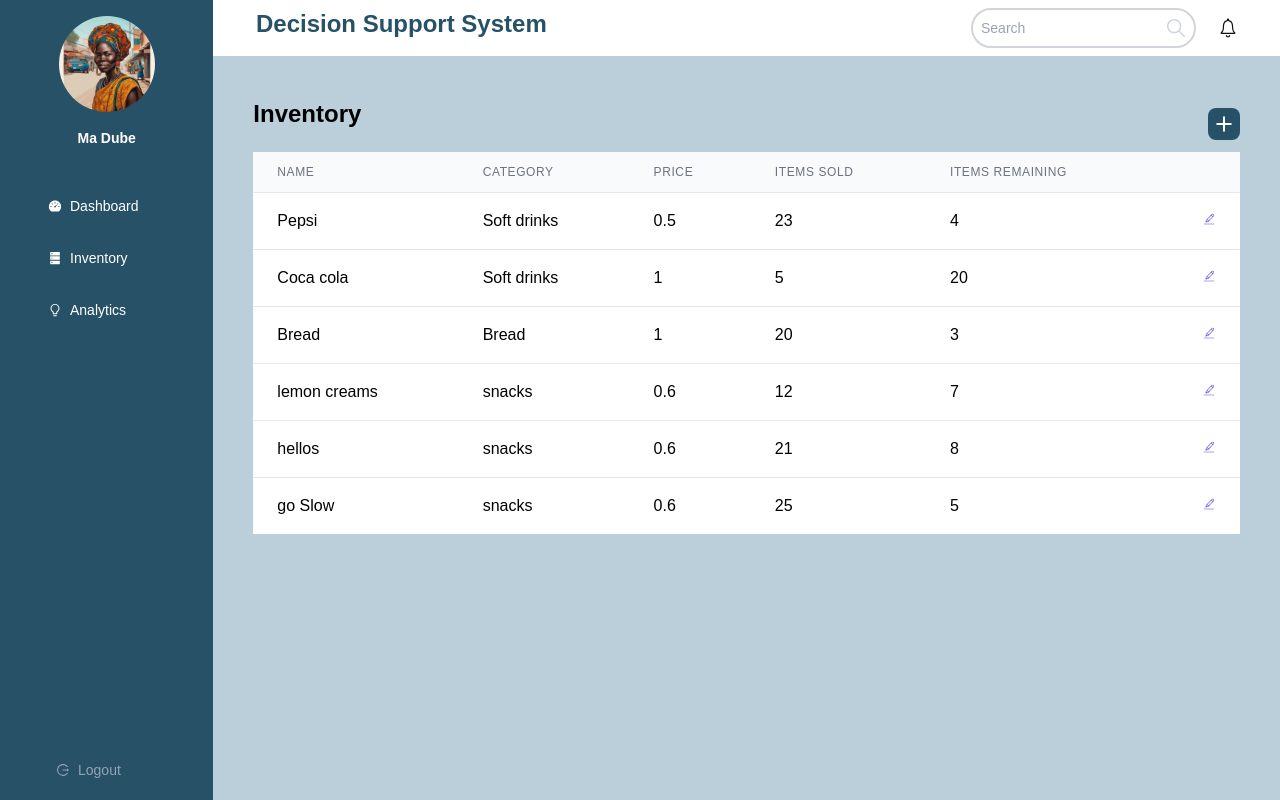
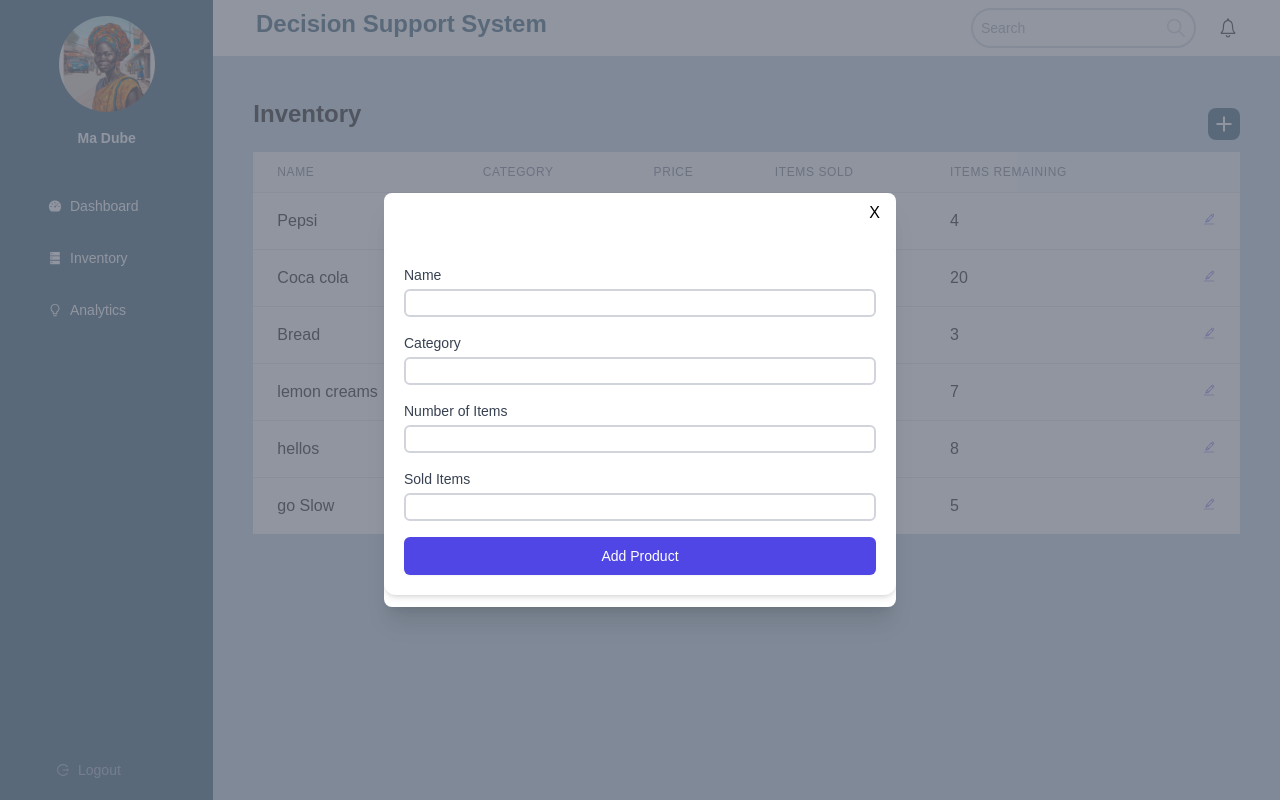
Before and after one commit to francoismavunila/stress_management_web, a Next.js app: page /dashboard/inventory in a window 1280 px wide. Both pictures are taken after a click on the button 1224 px from the left and 124 px from the top of the page. Built offline with nearby package versions, Linux system fonts and the light colour scheme.

Commit message:
add new item

```diff
--- /dev/null
+++ b/src/app/dashboard/components/Modal.js
@@ -0,0 +1,30 @@
+// Modal.js
+import React from 'react'
+
+function Modal({ isOpen, children, onClose }) {
+  if (!isOpen) {
+    return null;
+  }
+
+  return (
+    <div className="fixed inset-0 z-50 overflow-y-auto" aria-labelledby="modal-title" role="dialog" aria-modal="true">
+    <div className="flex items-center justify-center min-h-screen px-4 text-center sm:block sm:p-0">
+        <div className="fixed inset-0 bg-gray-500 bg-opacity-75 transition-opacity" aria-hidden="true"></div>
+        <span className="hidden sm:inline-block sm:align-middle sm:h-screen" aria-hidden="true">&#8203;</span>
+        <div className="inline-block align-middle bg-white rounded-lg text-left overflow-hidden shadow-xl transform transition-all my-8 align-middle max-w-xs w-full sm:max-w-lg">
+        <div className='w-full text-right'>
+            <button
+            onClick={onClose}
+            className="py-2 px-4 text-black rounded-lg"
+            >
+            X
+            </button>
+        </div>
+        {children}
+        </div>
+    </div>
+    </div>
+  )
+}
+
+export default Modal
--- a/src/app/dashboard/inventory/AddProduct.js
+++ b/src/app/dashboard/inventory/AddProduct.js
@@ -6,19 +6,19 @@ function AddProduct() {
       <form>
         <div>
           <label className="block text-sm font-medium text-gray-700">Name</label>
-          <input type="text" className="mt-1 block w-full rounded-md border-gray-300 shadow-sm focus:border-indigo-300 focus:ring focus:ring-indigo-200 focus:ring-opacity-50" />
+          <input type="text" className="mt-1 block w-full rounded-md border-gray-300 border-2 focus:border-indigo-300 focus:ring focus:ring-indigo-200 focus:ring-opacity-50" />
         </div>
         <div className="mt-4">
           <label className="block text-sm font-medium text-gray-700">Category</label>
-          <input type="text" className="mt-1 block w-full rounded-md border-gray-300 shadow-sm focus:border-indigo-300 focus:ring focus:ring-indigo-200 focus:ring-opacity-50" />
+          <input type="text" className="mt-1 block w-full rounded-md border-gray-300 border-2 focus:border-indigo-300 focus:ring focus:ring-indigo-200 focus:ring-opacity-50" />
         </div>
         <div className="mt-4">
           <label className="block text-sm font-medium text-gray-700">Number of Items</label>
-          <input type="number" className="mt-1 block w-full rounded-md border-gray-300 shadow-sm focus:border-indigo-300 focus:ring focus:ring-indigo-200 focus:ring-opacity-50" />
+          <input type="number" className="mt-1 block w-full rounded-md border-gray-300 border-2 focus:border-indigo-300 focus:ring focus:ring-indigo-200 focus:ring-opacity-50" />
         </div>
         <div className="mt-4">
           <label className="block text-sm font-medium text-gray-700">Sold Items</label>
-          <input type="number" className="mt-1 block w-full rounded-md border-gray-300 shadow-sm focus:border-indigo-300 focus:ring focus:ring-indigo-200 focus:ring-opacity-50" />
+          <input type="number" className="mt-1 block w-full rounded-md border-gray-300 border-2 focus:border-indigo-300 focus:ring focus:ring-indigo-200 focus:ring-opacity-50" />
         </div>
         <div className="mt-4">
           <button type="submit" className="w-full py-2 px-4 border border-transparent rounded-md shadow-sm text-sm font-medium text-white bg-indigo-600 hover:bg-indigo-700 focus:outline-none focus:ring-2 focus:ring-offset-2 focus:ring-indigo-500">
--- /dev/null
+++ b/src/app/dashboard/inventory/Sales.js
@@ -0,0 +1,16 @@
+import React from 'react'
+
+function AddProduct() {
+  return (
+    <div className="max-w-md mx-auto bg-white rounded-xl shadow-md overflow-hidden md:max-w-2xl m-3 p-5">
+      <form>
+        <div className="mt-4">
+          <label className="block text-sm font-medium text-gray-700">Items Sold</label>
+          <input type="number" className="mt-1 block w-full rounded-md border-gray-300 border-2 focus:border-indigo-300 focus:ring focus:ring-indigo-200 focus:ring-opacity-50" />
+        </div>
+      </form>
+    </div>
+  )
+}
+
+export default AddProduct
--- a/src/app/dashboard/inventory/page.js
+++ b/src/app/dashboard/inventory/page.js
@@ -1,8 +1,12 @@
-import React from 'react'
+'use client'
+import React,{useState} from 'react'
 import { CiEdit } from "react-icons/ci";
 import { IoMdAdd } from "react-icons/io";
+import AddProduct from "./AddProduct"
+import Modal from '../components/Modal';
 
 function Inventory() {
+    const [isModalOpen, setIsModalOpen] = useState(false);
   const inventory = [
     { name: 'Pepsi', category: 'Soft drinks', price: 0.50, itemsSold: 23, itemsRemaining: 4 },
     { name: 'Coca cola', category: 'Soft drinks', price: 1, itemsSold: 5, itemsRemaining: 20 },
@@ -14,11 +18,19 @@ function Inventory() {
 
   return (
     <div>
+      <Modal isOpen={isModalOpen} onClose={() => setIsModalOpen(false)}>
+        <AddProduct />
+      </Modal>
       <div className='flex flex-row justify-between items-center'>
         <h1 className="text-2xl font-bold mb-5">Inventory</h1>
-        <button className="flex items-center text-white bg-primary p-1 my-3 rounded-lg"><IoMdAdd className="text-2xl"/></button>
+        <button
+          onClick={() => setIsModalOpen(true)}
+          className="flex items-center text-white bg-primary p-1 my-3 rounded-lg"
+        >
+          <IoMdAdd className="text-2xl"/>
+        </button>
       </div>
-      <div className="overflow-auto mx--5 max-h-screen">
+      <div className="overflow-auto max-h-screen">
         <table className="min-w-full divide-y divide-gray-200">
           <thead className="bg-gray-50">
             <tr>
```
